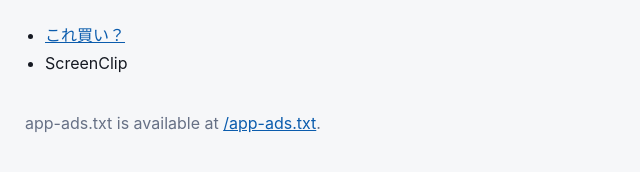
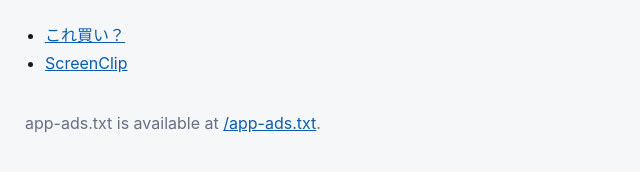
Before and after one commit to yuga-hashimoto/yuga-hashimoto.github.io, a plain HTML site: page index.html in a window 1280 px wide. Shown: the part 144-316 px from the top of the page, 235-875 px from the left. Drawn offline with Linux system fonts and the light colour scheme.

Commit message:
Link ScreenClip support page from app index

```diff
--- a/index.html
+++ b/index.html
@@ -61,7 +61,7 @@
       </p>
       <ul>
         <li><a href="korekai/">これ買い？</a></li>
-        <li>ScreenClip</li>
+        <li><a href="screenclip/">ScreenClip</a></li>
       </ul>
       <footer>
         <p>app-ads.txt is available at <a href="app-ads.txt">/app-ads.txt</a>.</p>
```
